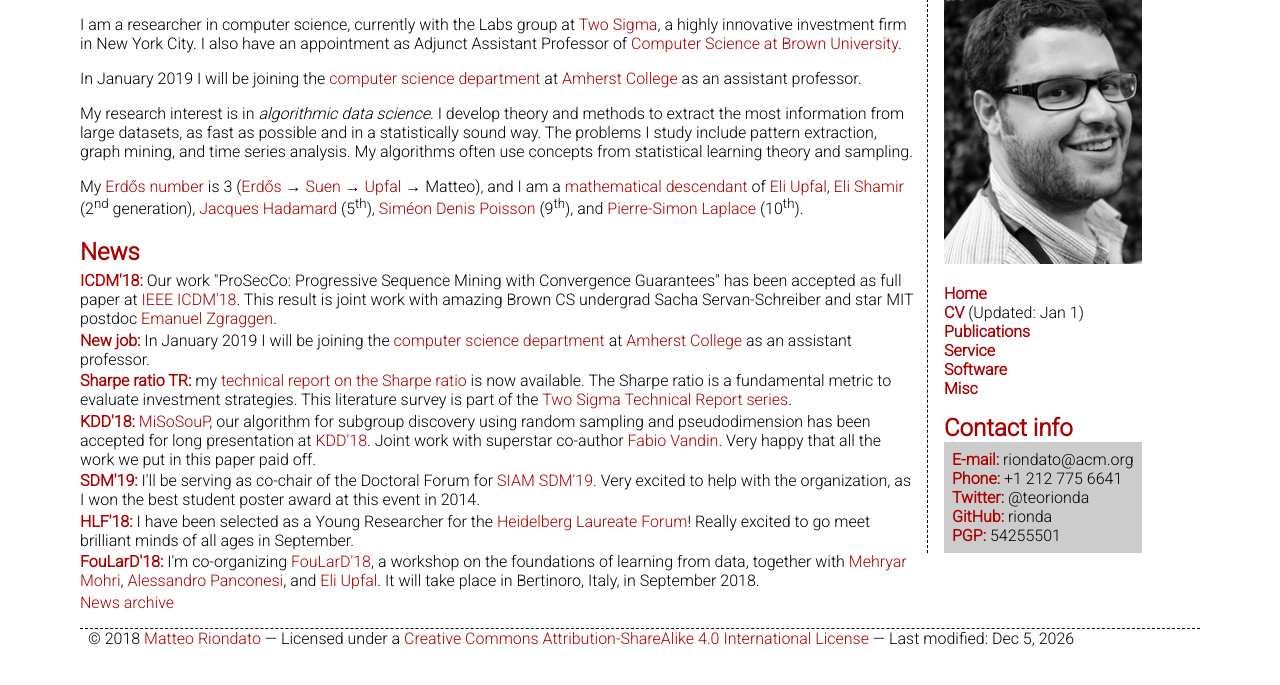
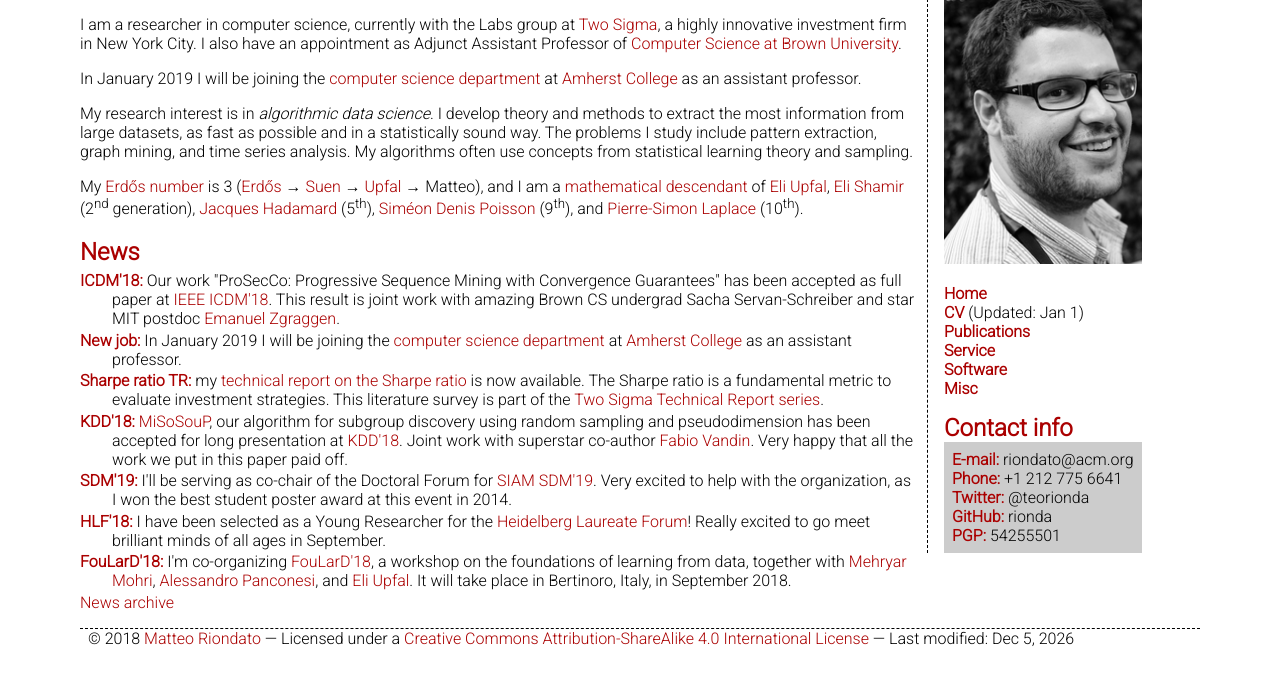
Before and after one commit to rionda/rionda.to, a PHP site: page /index.php in a window 1280 px wide. Shown: the part 82-767 px from the top of the page. Run offline with PHP 8.4, Linux system fonts and the light colour scheme.

Commit message:
Indent 2nd and later lines of each news item on the front page.

```diff
--- a/style.css
+++ b/style.css
@@ -146,6 +146,8 @@ strong {
 
 #maincontent li {
 	padding-top: 0.3ex;
+	margin-left: 2em;
+	text-indent: -2em;
 }
 
 #journals {
```
